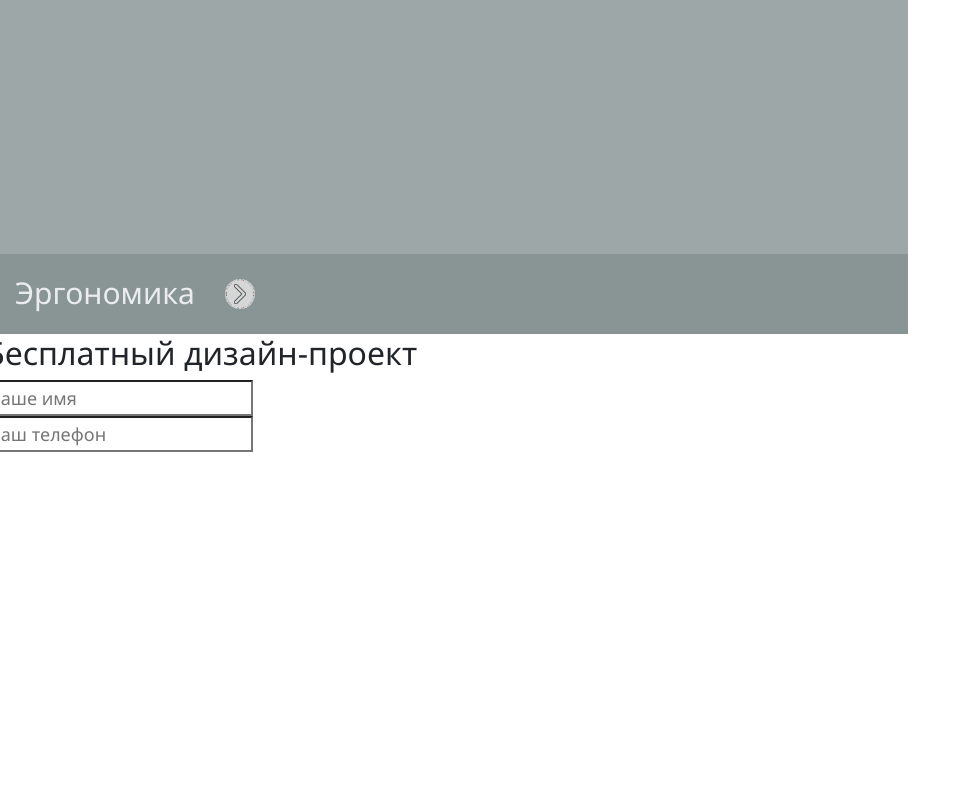
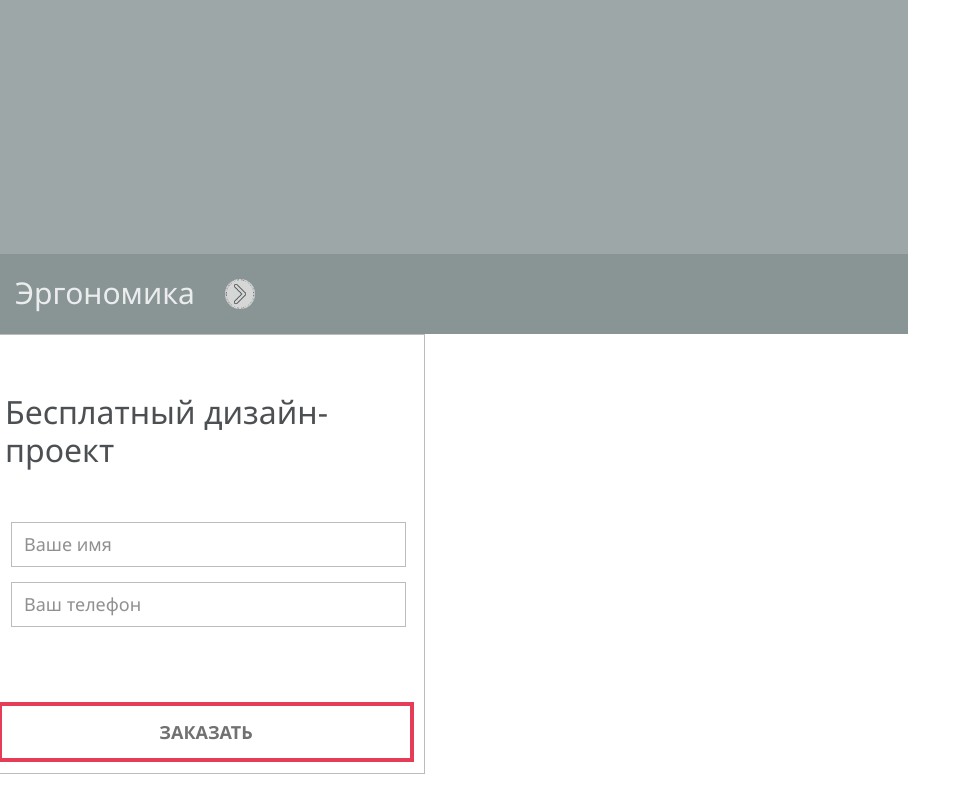
Before and after one commit to DadaNet/nobilia, a website: page app/container2.html in a window 1280 px wide. Shown: the part 1076-1876 px from the top of the page, without its empty margins (0-971 px from the left). Drawn offline with nearby package versions, Linux system fonts and the light colour scheme; files that its build step writes are made by us from their sources.

```diff
--- a/app/container2.html
+++ b/app/container2.html
@@ -39,6 +39,7 @@
                     <h2>Бесплатный дизайн-проект</h2>
                     <input type="text" name="name" placeholder="Ваше имя" required>
                     <input type="text" name="phone" placeholder="Ваш телефон" required>
+                    <button name="button">Заказать</button>
                 </form>
 
             </div>
--- a/app/css/_container2.scss
+++ b/app/css/_container2.scss
@@ -1,6 +1,10 @@
 $background-text:#859191;
 $background-item:rgba(133,145,145, 0.8);
 $background-icon:#e3e4e4;
+$border-form-color:rgba(149, 152, 154, 0.8);
+$border-form-btn-color:#df0d2f;
+$form-input-text-color:#859191;
+$form-button-text-color:#4e4e4e;
 
 .wrapper{
   max-width: 1400px;
@@ -106,3 +110,39 @@
     width: 30px;
   }
 }
+.free-project{
+  display: block;
+  border: 1px solid $border-form-color;
+  opacity: 0.8;
+  width: 440px;
+  height: 440px;
+  h2{
+    margin: 58px 15px 52px 19px;
+  }
+  input {
+    max-width: 395px;
+    width: 100%;
+    height: 45px;
+    margin: 0 25px 15px;
+    padding: 10px 12px;
+    border: 1px solid $border-form-color;
+    color: $form-input-text-color;
+    font-family: "Segoe UI";
+    font-size: 18px;
+    font-weight: 400;
+    line-height: 30px;
+  }
+  button{
+    max-width: 416px;
+    width: 100%;
+    height: 60px;
+    border: 4px solid $border-form-btn-color;
+    margin: 60px 12px 66px;
+    background-color: transparent;
+    color: $form-button-text-color;
+    font-family: "Segoe UI";
+    font-size: 18px;
+    font-weight: 700;
+    text-transform: uppercase;
+  }
+}
```
Also changed, not shown: dist/container2.html, dist/css/main.css.
